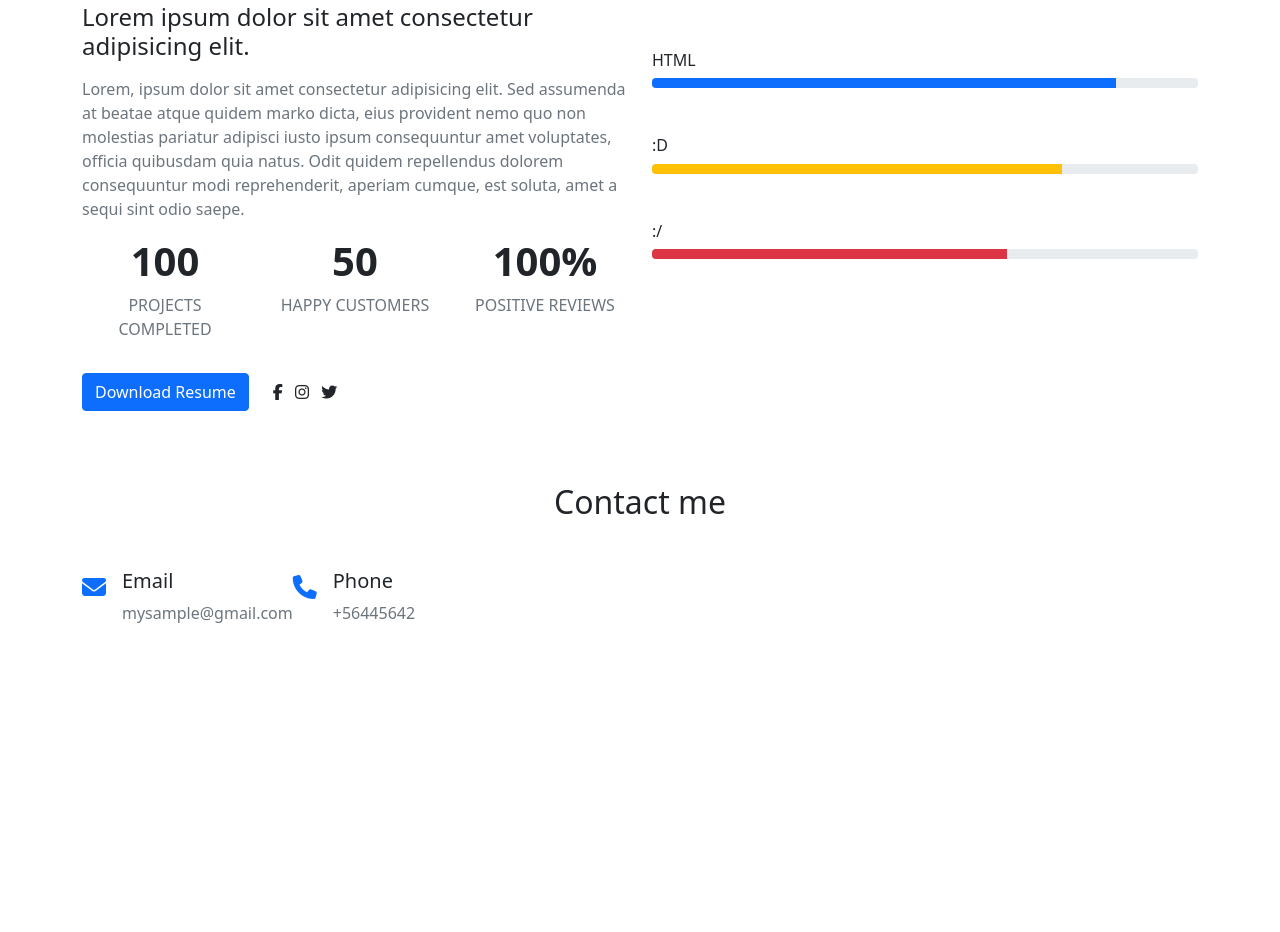
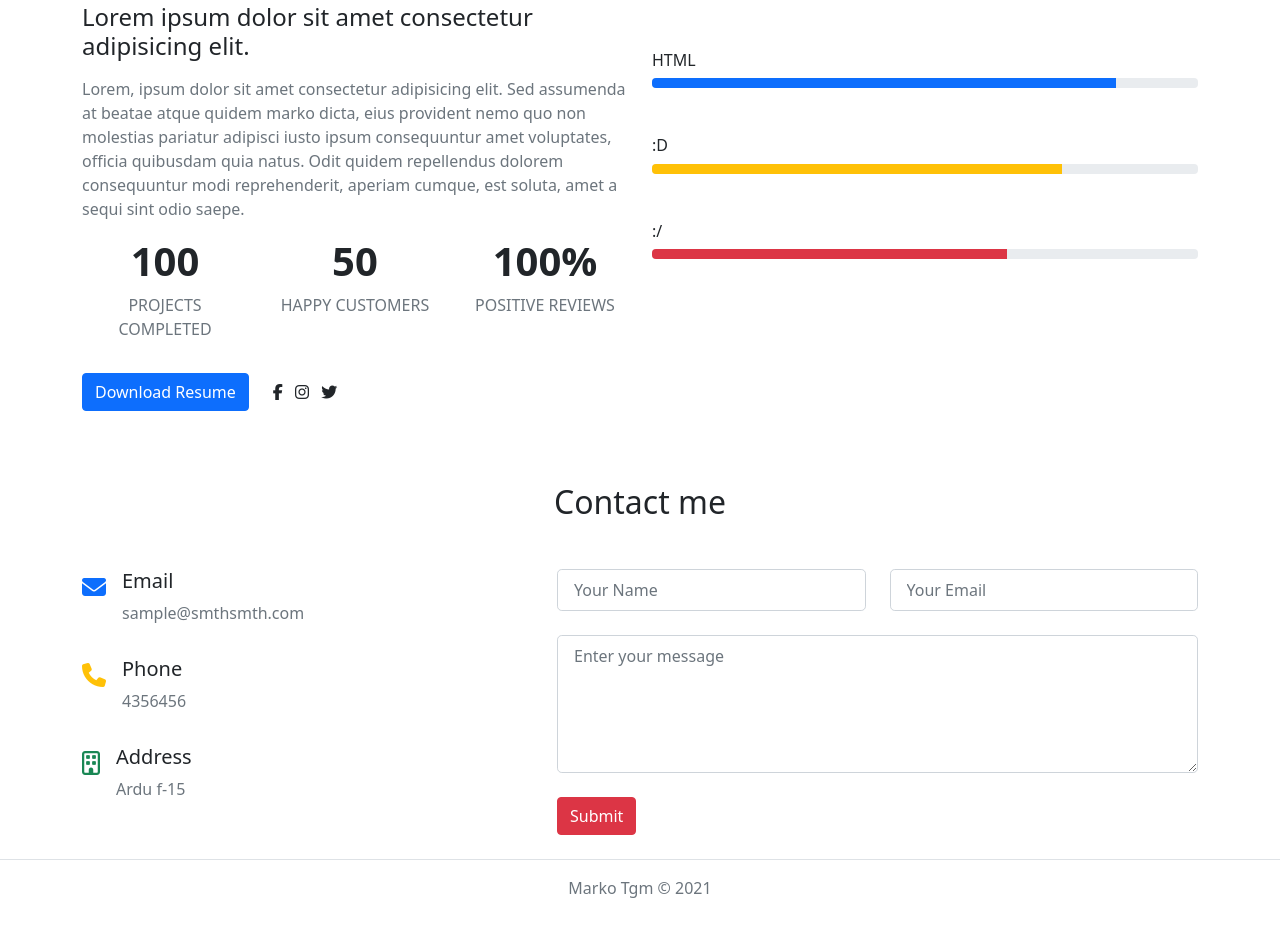
Before and after one commit to Markoets/bootstrap, a plain HTML site: page index.html in a window 1280 px wide. Shown: the part 574-1506 px from the top of the page. Before the commit the page ends 1271 px from the top, so only its background shows below. Drawn offline with nearby package versions, Linux system fonts and the light colour scheme.

Commit message:
Finished

```diff
--- a/index.html
+++ b/index.html
@@ -183,40 +183,104 @@
 
           <!-- contact area start -->
           <div class="row">
-                      <!-- contact details start-->
+            <!-- contact details start -->
+
             <div class="col-lg-5">
+
                 <!-- envelope start -->
-              <div class="contact-details mb-3 d-flex">
+                <div class="contact-detils mb-3 d-flex">
                     <div class="icon fs-4 text-primary">
                         <i class="fas fa-envelope"></i>
                     </div>
+
                     <div class="text ms-3">
                         <h3 class="fs-5">Email</h3>
-                <p class="text-muted">mysample@gmail.com</p>
+                        <p class="text-muted">sample@smthsmth.com</p>
+                    </div>
                 </div>
                 <!-- envelope end -->
-              <div class="contact-details mb-3 d-flex">
-                <div class="icon fs-4 text-primary">
+
+                <!-- phone start -->
+                <div class="contact-detils mb-3 d-flex">
+                    <div class="icon fs-4 text-warning">
                         <i class="fas fa-phone"></i>
                     </div>
+
                     <div class="text ms-3">
                         <h3 class="fs-5">Phone</h3>
-                <p class="text-muted">+56445642</p>
+                        <p class="text-muted">4356456</p>
                     </div>
-              <!-- Phone start -->
+                </div>
+                <!-- phone end -->
+
+                <!-- Address start -->
+                <div class="contact-detils mb-3 d-flex">
+                    <div class="icon fs-4 text-success">
+                        <i class="far fa-building"></i>
                     </div>
 
+                    <div class="text ms-3">
+                        <h3 class="fs-5">Address</h3>
+                        <p class="text-muted">Ardu f-15</p>
+                    </div>
+                </div>
+                <!-- Address end -->
+
+            </div>
+
+            <!-- Contact form start -->
+
+            <div class="col-lg-7">
+
+                <div class="contact-form">
+                    <form>
+                        <div class="row">
+                            <div class="col-lg-6 mb-4">
+                                <input type="text" placeholder="Your Name" class="form-control form-control-lg fs-6">
+                            </div>
+                            <div class="col-lg-6 mb-4">
+                                <input type="email" placeholder="Your Email" class="form-control form-control-lg fs-6">
+                            </div>
+                        </div>
+
+                        <div class="row">
+                            <div class="col-lg-12">
+                                <textarea rows="5" class="form-control form-control-lg fs-6" placeholder="Enter your message"></textarea>
+                            </div>
+                        </div>
+
+                        <div class="row">
+                            <div class="col-lg-12 mt-4">
+                                <button class="btn btn-danger">Submit</button>
+                            </div>
+                        </div>
+
+                    </form>
+                </div>
+
+            </div>
+
+            <!-- Contact form start -->
 
             <!-- contact details end -->
+        </div>
 
-          </div>
         <!-- contact area end -->
-
 
     </div>
 
 </section>
 
+<!-- Contact end -->
+
+<footer class="footer py-3 border-top">
+    <div class="container-lg">
+        <div class="row">
+            <div class="col-lg-12">
+                <p class="text-center text-muted"> Marko Tgm &#169; 2021</p>
+            </div>
+        </div>
+    </div>
 
 
 
```
Lines whose indentation alone changed are shown as unchanged.
